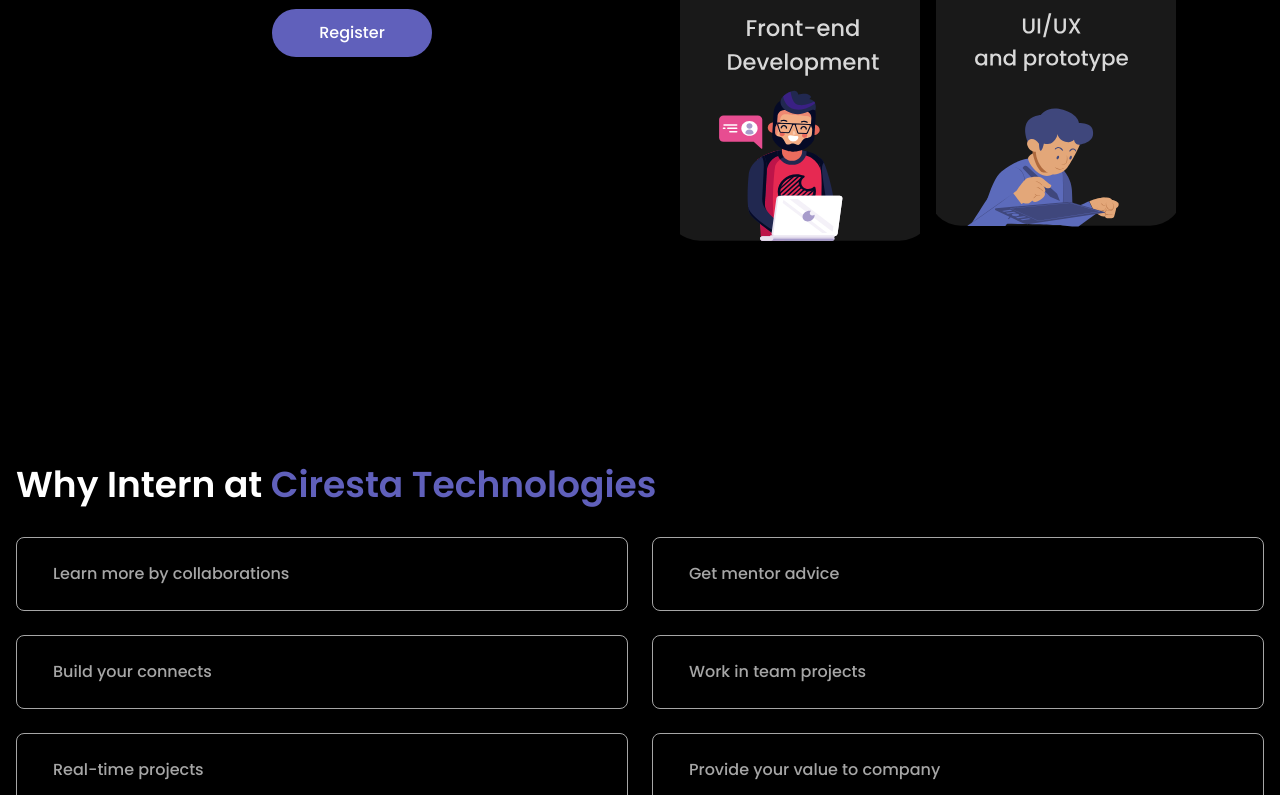
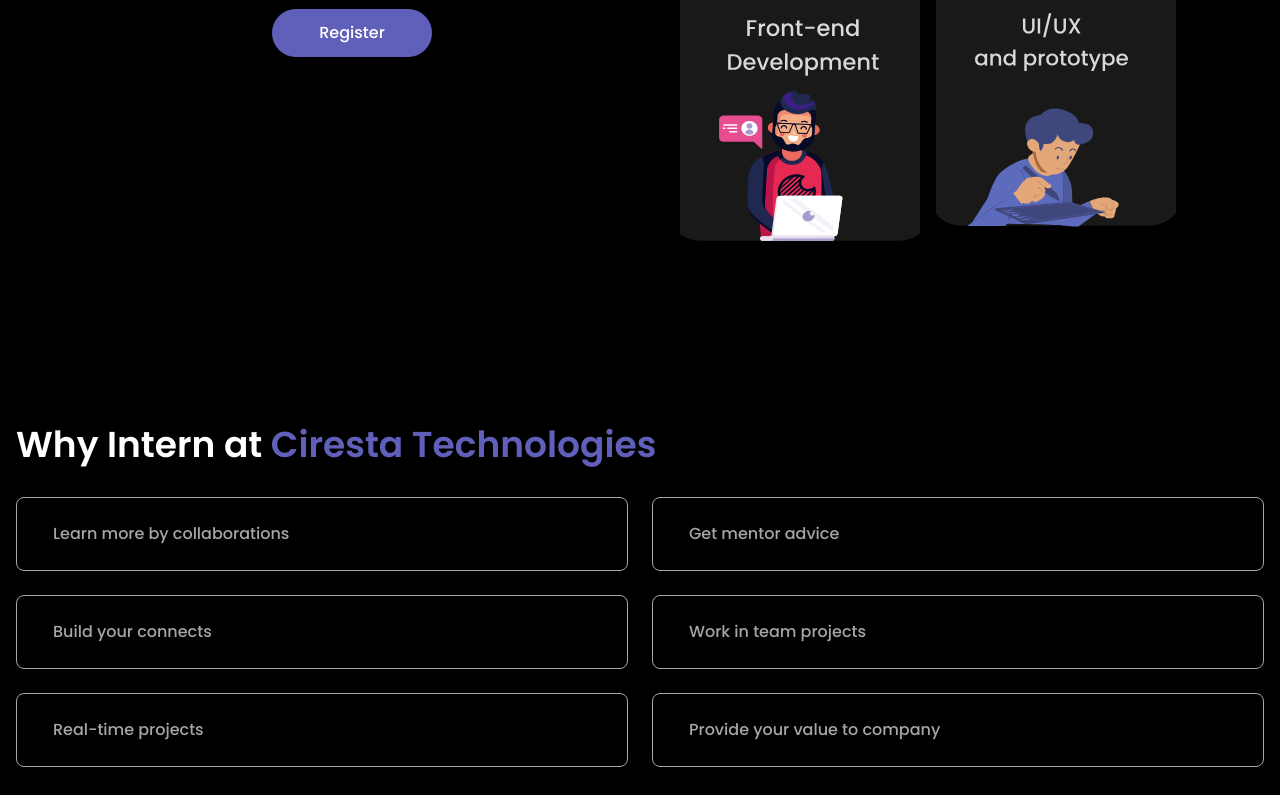
Before and after one commit to Ciresta/Landing-Page-Ciresta, a React (Create React App) app: page /internships in a window 1280 px wide. Shown: the part 2005-2800 px from the top of the page. Built offline with nearby package versions, Linux system fonts and the light colour scheme.

Commit message:
internship page done

```diff
--- a/src/components/Footer.js
+++ b/src/components/Footer.js
@@ -73,8 +73,7 @@
             </div>
 
             <div className="flex flex-col md:flex-row justify-between w-[90%] items-center mt-8">
-                <p className="text-black text-center md:text-left">2024 &copy; copyright - Ciresta Technologies</p>
-                <div className="flex flex-col md:flex-row items-center space-x-0 md:space-x-4 mt-4 md:mt-0">
+            <div className="flex flex-col md:flex-row items-center space-x-0 md:space-x-4 mt-4 md:mt-0">
                     <div className="flex items-center mb-2 md:mb-0">
                         <FontAwesomeIcon icon={faInstagram} className="text-black" />
                         <a href="#insta" className="text-black-900 ml-2">Follow us on Instagram</a>
@@ -84,6 +83,7 @@
                         <a href="#linkedin" className="text-black ml-2">Follow us on LinkedIn</a>
                     </div>
                 </div>
+                <p className="text-black text-center md:text-left">2024 &copy; copyright - Ciresta Technologies</p>
             </div>
         </div>
     );
--- a/src/components/Navbar.js
+++ b/src/components/Navbar.js
@@ -13,12 +13,15 @@
 
   return (
     <nav className="flex justify-between items-center py-6 px-4 md:px-12 text-white relative z-20"> {/* Added z-20 */}
+      <Link to="/">
       <div className="flex items-center space-x-2">
         <img src={logo} alt="Ciresta Technologies Logo" className="h-8" />
         <span className="font-semibold font-poppins text-xl" style={{ color: customHoverColor }}>
           Ciresta Technologies
         </span>
       </div>
+      </Link>
+
 
       <div className="hidden md:flex space-x-16 font-semibold font-poppins pr-20 text-xl">
         <NavLink to="/internships">Internships</NavLink>
--- a/src/components/internship/Domains.js
+++ b/src/components/internship/Domains.js
@@ -7,7 +7,7 @@
 const Domains = () => {
   return (
     <div className="text-white w-full h-screen flex items-center justify-center">
-      <div className="max-w-6xl mx-auto p-10 flex flex-col md:flex-row items-center justify-center">
+      <div className="max-w-6xl mx-auto p-10 flex flex-col md:flex-row items-center justify-center ">
         <div className="text-center mb-10 md:mb-0 md:w-1/2 md:mr-20">
           <h1 className="text-5xl font-semibold">Internship Domains</h1>
           <p className="text-gray-400 mt-2">Choose the domain you like and get started with the internship</p>
--- a/src/components/internship/WhyIntern.js
+++ b/src/components/internship/WhyIntern.js
@@ -11,7 +11,7 @@
   ];
 
   return (
-    <div className="bg-black text-white py-12 mt-10">
+    <div className="bg-black text-white py-12 mt-0">
       <div className="max-w-7xl mx-auto px-4">
         <h2 className="text-3xl lg:text-4xl poppins-semibold text-left mb-8">
           Why Intern at <span className='ciresta-color'>Ciresta Technologies</span>
```
